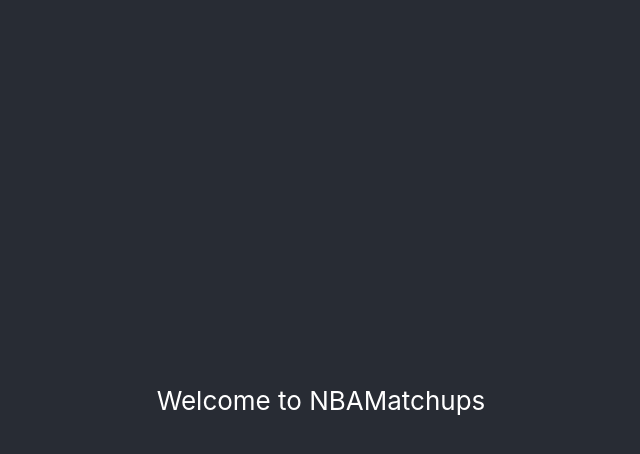
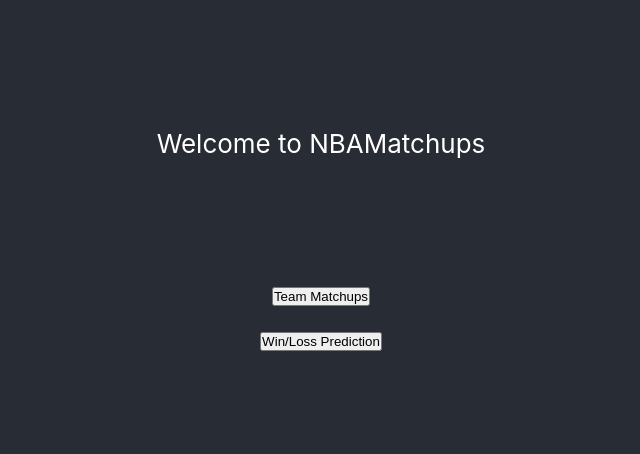
Before and after one commit to parathan/NBAMatchups, a React (Create React App) app in the folder WebApp/webapp/: page / in a window 1280 px wide. Shown: the top 454 px of the page, without its empty margins (319-959 px from the left). Built offline with nearby package versions, Linux system fonts and the light colour scheme.

Commit message:
Create Basic design for home page

```diff
--- a/WebApp/webapp/src/App.tsx
+++ b/WebApp/webapp/src/App.tsx
@@ -3,15 +3,18 @@
 import './App.css';
 
 import Home from './pages/Home';
+import Matchups from './pages/Matchups';
 
 import { BrowserRouter as Router, Routes, Route } from "react-router-dom"
 
 function App() {
   return (
-    <div className="App">
+    <div>
       <Router>
         <Routes>
           <Route path="/" element={<Home/>} />
+          <Route path="/matchups" element={<Matchups/>} />
+          <Route path="/predictions" element={<Matchups/>} />
         </Routes>
       </Router>
     </div>
--- a/WebApp/webapp/src/index.css
+++ b/WebApp/webapp/src/index.css
@@ -1,3 +1,12 @@
+/*
+below margin and padding 0 removes whitespace at the top of the page
+that is not part of the body
+*/
+* {
+  margin: 0;
+  padding: 0;
+}
+
 body {
   margin: 0;
   font-family: -apple-system, BlinkMacSystemFont, 'Segoe UI', 'Roboto', 'Oxygen',
--- a/WebApp/webapp/src/pages/Home/index.module.css
+++ b/WebApp/webapp/src/pages/Home/index.module.css
@@ -1,33 +1,23 @@
-.defaultPage {
-    text-align: center;
-  }
-
-  .App-logo {
-    height: 40vmin;
-    pointer-events: none;
-  }
-
-  @media (prefers-reduced-motion: no-preference) {
-    .App-logo {
-      animation: App-logo-spin infinite 20s linear;
-    }
-  }
-
-  .App-header {
+.homePage {
   background-color: #282c34;
   min-height: 100vh;
-    display: flex;
-    flex-direction: column;
-    align-items: center;
-    justify-content: center;
   font-size: calc(10px + 2vmin);
   color: white;
 }
 
-  .title {
-    transition: opacity 1s ease;
+.header {
+  padding-top: 10%;
+  text-align: center;
+  font-size: calc(10px + 2vmin);
+  color: white;
 }
 
-  .App-link {
-    color: #61dafb;
+.features {
+  text-align: center;
+  margin-top: 10%;
 }
+
+.featureButton {
+  display: block;
+  margin: 2% auto;
+}
--- a/WebApp/webapp/src/pages/Home/index.tsx
+++ b/WebApp/webapp/src/pages/Home/index.tsx
@@ -1,14 +1,30 @@
 import React from 'react';
-import './index.module.css';
+import styles from './index.module.css';
+import { To, useNavigate } from 'react-router-dom';
 
 function Home() {
+
+  const navigate = useNavigate();
+
+  function handleNavigate(route: string) {
+    navigate(route)
+  }
+
   return (
-    <div className="defaultPage">
-      <header className="App-header">
-        <p className='title'>
+    <div className={styles.homePage}>
+      <header className={styles.header}>
+        <p>
           Welcome to NBAMatchups
         </p>
       </header>
+      <div className={styles.features}>
+        <button className={styles.featureButton} onClick={() => handleNavigate("/matchups")}>
+          Team Matchups
+        </button>
+        <button className={styles.featureButton} onClick={() => handleNavigate("/predictions")}>
+          Win/Loss Prediction
+        </button>
+      </div>
     </div>
   );
 }
--- /dev/null
+++ b/WebApp/webapp/src/pages/Matchups/index.tsx
@@ -0,0 +1,24 @@
+import React from 'react';
+import styles from './index.module.css';
+
+function Matchups() {
+  return (
+    <div className={styles.homePage}>
+      <header className={styles.header}>
+        <p>
+          Welcome to NBAMatchups
+        </p>
+      </header>
+      <header className={styles.features}>
+        <p>
+          Team Matchups
+        </p>
+        <p>
+          Win/Loss Prediction
+        </p>
+      </header>
+    </div>
+  );
+}
+
+export default Matchups;
```
Also changed, not shown: WebApp/webapp/src/pages/Matchups/index.module.css (added). Lines whose indentation alone changed are shown as unchanged.
